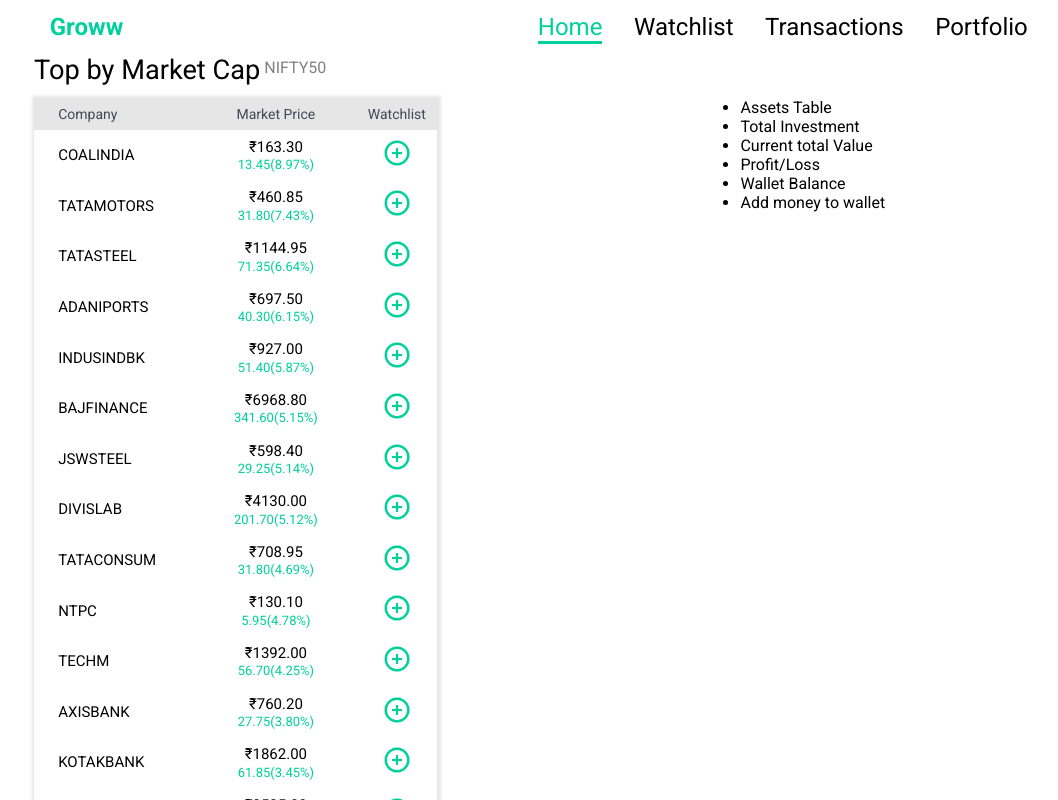
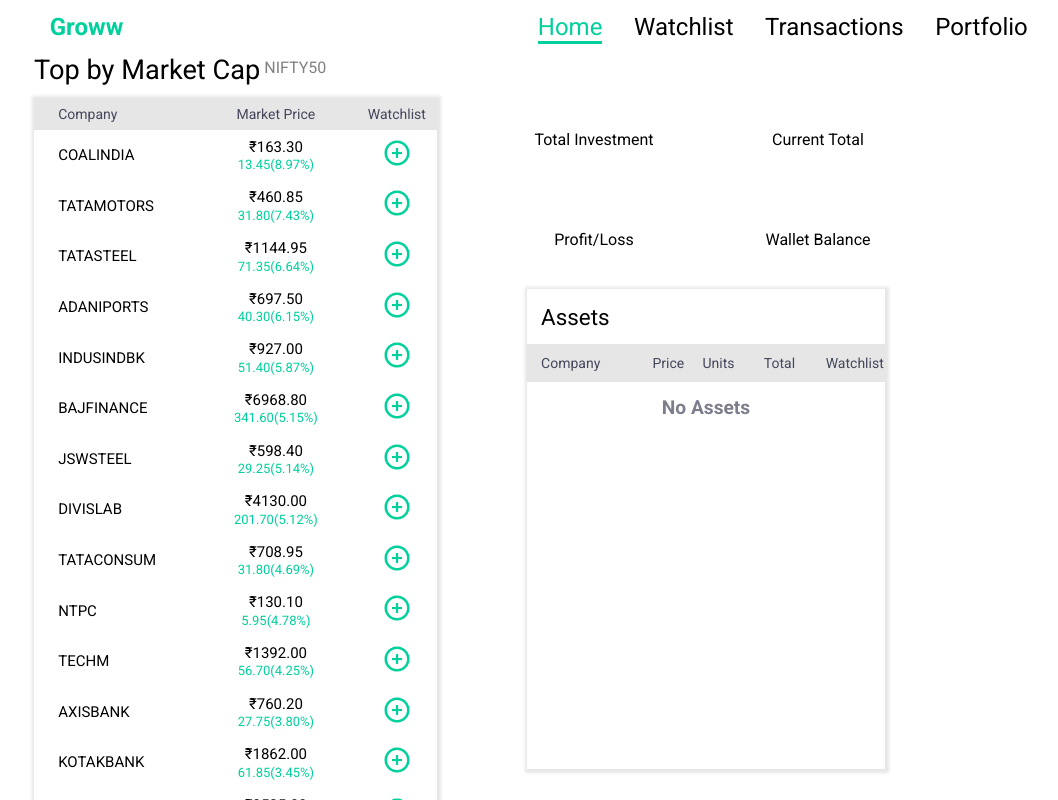
Before and after one commit to AdityaThakur278/groww-clone-multipage, a React (Create React App) app: page / in a window 1280 px wide. Shown: the top 800 px of the page, without its empty margins (158-1216 px from the left). Built offline with nearby package versions, Linux system fonts and the light colour scheme.

Commit message:
Assets table complete

```diff
--- a/src/components/Home/AddToWatchlist.js
+++ b/src/components/Home/AddToWatchlist.js
@@ -25,7 +25,7 @@
 	}
 
     return (
-		<p className="watchlist">
+		<p style={props.width} className="watchlist">
 			<img
 				className="watchlist-button"
 				width="30px"
--- /dev/null
+++ b/src/components/Home/AssetRow.css
@@ -0,0 +1,9 @@
+.asset-table .table-row {
+    display: flex;
+    flex-direction: row;
+    font-size: 15px;
+}
+
+.asset-table .table-row:hover {
+    background-color: #e5faf5;
+}
--- /dev/null
+++ b/src/components/Home/AssetRow.js
@@ -0,0 +1,28 @@
+import React from 'react'
+import { connect } from 'react-redux'
+import AddToWatchlist from './AddToWatchlist'
+import "./AssetRow.css"
+
+function AssetRow(props) {
+
+    const index = props.mapCompanyToIndex[props.company];
+
+    return (
+        <div className="table-row">
+            <p className="company-name">{props.company}</p>
+            <p className="average-price">{props.price}</p>
+            <p className="quantity">{props.quantity}</p>
+            <p className="total">{props.total}</p>
+
+            <AddToWatchlist width={{width: "17%"}} company={props.company} index={index}/>
+        </div>
+    )
+}
+
+const mapStateToProps = (state) => {
+    return {
+        mapCompanyToIndex: state.stockData.mapCompanyToIndex,
+    }
+}
+
+export default connect(mapStateToProps, null)(AssetRow)
--- /dev/null
+++ b/src/components/Home/AssetTable.css
@@ -0,0 +1,47 @@
+.asset-table .table-heading {
+    display: flex;
+    flex-direction: row;
+    background-color: #e6e6e6;
+    font-size: 14px;
+    color: #44475b;
+    width: 100%;
+}
+
+.asset-table .average-price, .asset-table .quantity, .asset-table .total, .asset-table .watchlist {
+    display: flex;
+    justify-content: center;
+    align-items: center;
+    padding: 3% 0;
+}
+
+.asset-table .company-name {
+    display: flex;
+    align-items: center;
+    padding: 3% 0;
+    padding-left: 4%;
+    width: 30%;
+}
+
+.asset-table .average-price {
+    width: 19%;
+}
+
+.asset-table .quantity {
+    width: 9%;
+}
+
+.asset-table .total {
+    width: 25%;
+}
+
+.asset-table .watchlist {
+    width: 17%;
+}
+
+.asset-table .no-asset {
+    padding: 4%;
+    text-align: center;
+    color: #7c7e8c;
+    font-weight: 700;
+    font-size: 1.2rem;
+}
--- /dev/null
+++ b/src/components/Home/AssetTable.js
@@ -0,0 +1,47 @@
+import React from 'react'
+import { connect } from 'react-redux'
+import AssetRow from './AssetRow';
+import "./AssetTable.css"
+
+function AssetTable(props) {
+
+    const assets = props.assets;
+
+    return (
+        <div className="table">
+            <div className="table-heading">
+                <p className="company-name">Company</p>
+                <p className="average-price">Price</p>
+                <p className="quantity">Units</p>
+                <p className="total">Total</p>
+                <p className="watchlist">Watchlist</p>
+            </div>
+
+            {
+                Object.keys(assets).length === 0
+                ? (
+                    <div className="no-asset">
+                        No Assets
+                    </div>
+                )
+                : Object.keys(assets).map(company => {
+                    return  <AssetRow
+                                key={company}
+                                company={company}
+                                price={assets[company].price}
+                                quantity={assets[company].quantity}
+                                total={assets[company].total}
+                            />
+                })
+            }
+        </div>
+    )
+}
+
+const mapStateToProps = (state) => {
+    return {
+        assets: state.assets,
+    }
+}
+
+export default connect(mapStateToProps, null)(AssetTable)
--- a/src/components/Home/CompanyDataRow.css
+++ b/src/components/Home/CompanyDataRow.css
@@ -1,20 +1,20 @@
-.home-page .company-row {
+.stock-data-area .company-row {
   display: flex;
   flex-direction: row;
   font-size: 15px;
 }
 
-.home-page .company-row:hover {
+.stock-data-area .company-row:hover {
   background-color: #e5faf5;
 }
 
-.home-page .change-pos {
+.stock-data-area .change-pos {
   padding-top: 1%;
   font-size: 13px;
   color: #00d09c;
 }
 
-.home-page .change-neg {
+.stock-data-area .change-neg {
   padding-top: 1%;
   font-size: 13px;
   color: red;
--- a/src/components/Home/CompanyDataRow.js
+++ b/src/components/Home/CompanyDataRow.js
@@ -22,7 +22,7 @@
                     <p className={priceChangeStyleValue}>{props.ptsChange}({props.percentageChange}%)</p>
             </div>
 
-            <AddToWatchlist company={props.company} index={props.index}/>
+            <AddToWatchlist width={{width: "20%"}} company={props.company} index={props.index}/>
         </div>
     )
 }
--- a/src/components/Home/CompanyDataTable.css
+++ b/src/components/Home/CompanyDataTable.css
@@ -14,11 +14,11 @@
   padding-top: 1%;
 }
 
-.home-page .table {
+.stock-data-area .table {
   box-shadow: 1px 1px 3px 3px #e6e6e6;
 }
 
-.home-page .table-heading {
+.stock-data-area .table-heading {
   display: flex;
   flex-direction: row;
   background-color: #e6e6e6;
@@ -27,7 +27,7 @@
   width: 100%;
 }
 
-.home-page .company {
+.stock-data-area .company {
   display: flex;
   align-items: center;
   width: 40%;
@@ -35,13 +35,13 @@
   padding-left: 6%;
 }
 
-.home-page .market-price {
+.stock-data-area .market-price {
   width: 40%;
   padding: 2% 1.5%;
   text-align: center;
 }
 
-.home-page .watchlist {
+.stock-data-area .watchlist {
   width: 20%;
   padding: 2% 1.5%;
   text-align: center;
--- a/src/components/Home/Home.css
+++ b/src/components/Home/Home.css
@@ -1,16 +1,76 @@
 .home-page {
-    width: 70%;
-    margin: auto;
-    display: flex;
-    flex-direction: row;
-    justify-content: space-between;
+  width: 70%;
+  margin: auto;
+  display: flex;
+  flex-direction: row;
 }
 
 .stock-data-area {
-    width: 45%;
+  width: 45%;
 }
 
 .right-side {
-    padding-top: 5%;
-    padding-right: 5%;
+  padding-top: 4%;
+  margin-left: 5%;
+  width: 50%;
 }
+
+.right-side-wrapper {
+  position: fixed;
+  width: 35%;
+  display: flex;
+  flex-direction: column;
+  height: 85%;
+}
+
+.investment-detail {
+  display: flex;
+  flex-direction: row;
+  flex-wrap: wrap;
+  flex: 0 1 auto;
+}
+
+.investment-detail .card {
+  width: 50%;
+  display: flex;
+  justify-content: center;
+  align-items: center;
+  height: 100px;
+}
+
+.asset-table {
+  overflow-y: scroll;
+  flex: 1 1 auto;
+  width: 80%;
+  margin: auto;
+  box-shadow: 1px 1px 3px 3px #e6e6e6;
+}
+
+.asset-table::-webkit-scrollbar {
+  width: 0.43rem;
+}
+
+.asset-table::-webkit-scrollbar-track {
+  background: #f1f1f1;
+}
+
+.asset-table::-webkit-scrollbar-thumb {
+  background: #888;
+}
+
+.asset-table::-webkit-scrollbar-thumb:hover {
+  background: #555;
+}
+
+.asset-table .heading {
+    display: flex;
+    flex-direction: row;
+    padding: 4%;
+}
+
+.asset-table .heading-name {
+    font-size: 1.4rem;
+    margin-right: 10%;
+    display: flex;
+    align-items: center;
+}
--- a/src/components/Home/Home.js
+++ b/src/components/Home/Home.js
@@ -1,4 +1,5 @@
 import React from "react";
+import AssetTable from "./AssetTable";
 import CompanyDataTable from "./CompanyDataTable";
 import "./Home.css"
 
@@ -9,14 +10,29 @@
 				<CompanyDataTable/>
 			</div>
 			<div className="right-side">
-				<ul>
+				<div className="right-side-wrapper">
+					{/* <ul>
 						<li>Assets Table</li>
 						<li>Total Investment</li>
 						<li>Current total Value</li>
 						<li>Profit/Loss</li>
 						<li>Wallet Balance</li>
 						<li>Add money to wallet</li>
-				</ul>
+					</ul> */}
+					<div className="investment-detail">
+						<div className="card">Total Investment</div>
+						<div className="card">Current Total</div>
+						<div className="card">Profit/Loss</div>
+						<div className="card">Wallet Balance</div>
+					</div>
+
+					<div className="asset-table">
+						<div className="heading">
+							<p className="heading-name">Assets</p>
+						</div>
+						<AssetTable/>
+					</div>
+				</div>
 			</div>
 		</div>
     );
```
Lines whose indentation alone changed are shown as unchanged.
